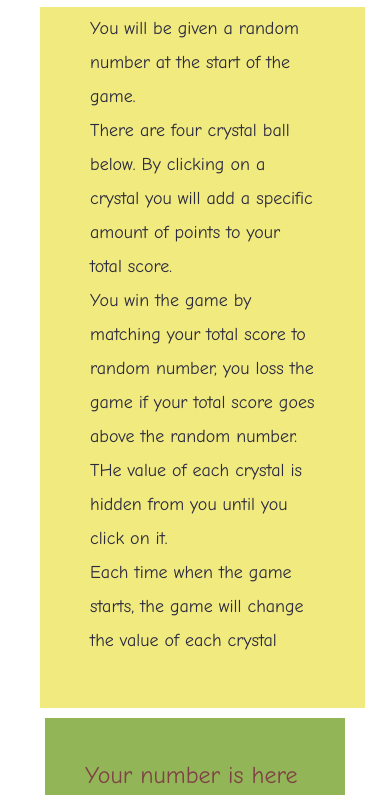
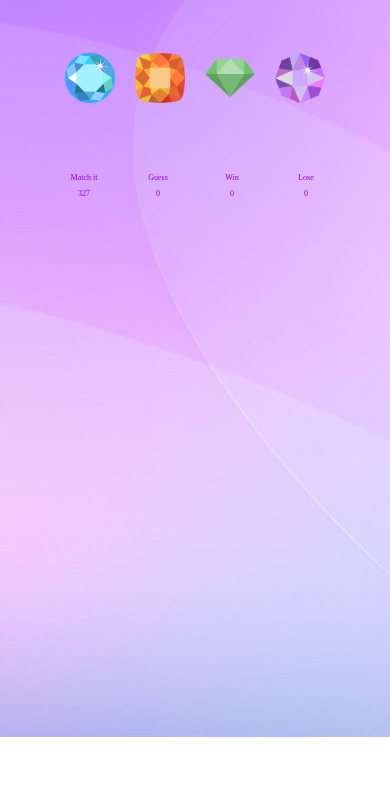
Before and after one commit to wenhaowu27/unit-4-game, a plain HTML site: page index.html in a window 390 px wide. Shown: the part 107-902 px from the top of the page. After the commit the page ends 844 px from the top, so only its background shows below. Drawn offline with nearby package versions, Linux system fonts and the light colour scheme.

Commit message:
Redo javascript and css

```diff
--- /dev/null
+++ b/assets/css/crystal_collection.css
@@ -0,0 +1,72 @@
+body {
+    background: url("../images/crystal-background.jpg");
+    margin: 0 auto;
+    text-align: center;
+}
+
+header {
+    padding-top: 50px;
+    margin: auto;
+    height: 150px;
+    text-align: center;
+    font-size: 3.5em;
+    color: darkslateblue;
+}
+
+
+.crystal_img {
+    height: 125px;
+    width:  125px;
+    margin: 40px 40px;
+}
+
+.crystal_img:hover {
+    cursor: pointer;
+    background: rgba(119, 51, 255 .5);
+}
+
+.card {
+    display: inline-block;
+    height: 125px;
+    width: 125px;
+    background: rgba(0, 0, 0, 0);
+    border: none;
+    margin: 40px 40px;
+    font-size: 1.25em;
+    color: darkviolet;
+}
+
+@media screen and (max-width: 980px) {
+    header{
+        font-size: 2em;
+    }
+    .crystal_img {
+        width:60px;
+        height:60px;
+        margin:15px 15px;
+     }
+    .card {
+        width:60px;
+        height:60px;
+        margin:15px 15px;
+        font-size: 1em;
+     }
+  }
+
+
+@media screen and (max-width: 680px) {
+    header{
+        font-size: 1.5em;
+    }
+    .crystal_img {
+        width:50px;
+        height:50px;
+        margin: 10px 10px;
+     }
+     .card {
+        width:50px;
+        height:50px;
+        margin: 10px 10px;
+        font-size: .5em;
+     }
+  }
--- /dev/null
+++ b/assets/javascript/crystalController.js
@@ -0,0 +1,118 @@
+$( document ).ready(function() {
+
+  crystal_image = [
+    "./assets/images/blue_gem.png",
+    "./assets/images/orange_gem2.png",
+    "./assets/images/green_gem2.png",
+    "./assets/images/purple_gem.png"
+  ]
+
+  var myNum = 0;
+  var clickNum = [1,2,3,4,5]
+
+  var winCount = 0;
+  var loseCount = 0;
+  var targetNum = 0;
+  var numberOptions = [];
+  var numClick=[];
+  // var imageCrystal = ""
+
+  // Function to value reset
+  function numReset(){
+    targetNum = 0;
+    myNum = 0;
+    crystalValue = 0;
+    $('#number-to-guess').text(myNum);
+    $('#num_u_clicked').text(crystalValue);
+      for (var i = 0; i < crystal_image.length; i++) {
+          numClick[i] = clickNum[Math.floor(Math.random()*clickNum.length)];
+          numberOptions[i] = Math.floor(Math.random()*10*numClick[i]+1);
+          targetNum += numClick[i]*numberOptions[i];
+          $("#target_number").text(targetNum);
+
+
+      }
+      console.log(numberOptions);
+    }
+  // Function to image reset
+  function imgReset(){
+      for (var i = 0; i < crystal_image.length; i++) {
+
+          // For each iteration, we will create an imageCrystal
+          var imageCrystal = $("<img>");
+
+          // First each crystal will be given the class ".crystal-image".
+          // This will allow the CSS to take effect.
+          imageCrystal.addClass("crystal_img");
+          imageCrystal.addClass("card");
+
+          // Each imageCrystal will be given a src link to the crystal image
+          imageCrystal.prop("src",crystal_image[i]);
+
+          // Each imageCrystal will be given a data attribute called data-crystalValue.
+          // This data attribute will be set equal to the array value.
+          imageCrystal.attr("data-crystalvalue", numberOptions[i]);
+
+          // Lastly, each crystal image (with all it classes and attributes) will get added to the page.
+          $("#crystals").append(imageCrystal);
+      }
+    }
+        // numReset();
+        // imgReset();
+        gameReset();
+
+        function selectorReset(){
+          $('#number-to-guess').text('0');
+          $("#target_number").text('0');
+          $("#crystals").empty();
+        }
+
+  function gameReset(){
+    selectorReset();
+    numReset();
+    imgReset();
+    }
+
+
+  $("#gamereset").on("click", function(){
+    gameReset();
+  })
+
+  $(document).on("click", ".crystal_img",function() {
+      var crystalValue = ($(this).attr("data-crystalvalue"));
+      crystalValue = parseInt(crystalValue);
+      myNum += crystalValue
+
+      // All of the same game win-lose logic applies. So the rest remains unchanged.
+      $('#number-to-guess').text(myNum)
+      $('#num_u_clicked').text(crystalValue)
+          targetNumcal();
+    });
+
+    // A function to determine win or lose
+    function targetNumcal(){
+      if (myNum === targetNum){
+          console.log('Win');
+          winCount = winCount + 1;
+          $("#win_count").text(winCount);
+          $("#scoreboard").text("You Won!!");
+          gameReset();
+          // numReset();
+          // imgReset();
+        }
+        else if (myNum > targetNum){
+          console.log('Lose');
+          loseCount = loseCount +1;
+          $("#lose_count").text(loseCount);
+          $("#scoreboard").text("You loss!!");
+          gameReset();
+          // numReset();
+          // imgReset();
+        }
+      // else {
+      //   // $("#scoreBoard").text(myNum);
+      //   // $("#totalScore").text(targetNum);
+      //   }
+      }
+//End of Document.ready
+});
--- a/assets/javascript/game.js
+++ b/assets/javascript/game.js
@@ -2,16 +2,8 @@
 var blueArray = [10,15,20];
 var greenArray = [25,30];
 var myNum = 0;
-var clickNum = [1,2,3,4]
-// var redClick = clickNum[Math.floor(Math.random()*clickNum.length)];
-// var blueClick = clickNum[Math.floor(Math.random()*clickNum.length)];
-// var greenClick = clickNum[Math.floor(Math.random()*clickNum.length)];
-// var yellowClick = clickNum[Math.floor(Math.random()*clickNum.length)];
-// var redGemNum = Math.floor((Math.random()*10)+1);
-// var blueGemNum = blueArray[Math.floor(Math.random()*blueArray.length)];
-// var greenGemNum = greenArray[Math.floor(Math.random()*greenArray.length)];
-// var yellowGemNum = Math.floor((Math.random()*10)*15);
-// var targetNum = redGemNum*redClick + blueGemNum*blueClick + greenGemNum*greenClick + yellowGemNum*yellowClick;
+var clickNum = [1,2,3,4,5]
+
 var winCount = 0;
 var lossCount = 0;
 
@@ -25,20 +17,20 @@ yellowClick = clickNum[Math.floor(Math.random()*clickNum.length)];
 redGemNum = Math.floor(Math.random()*10+1);
 blueGemNum = Math.floor(Math.random()*20+5);
 greenGemNum = greenArray[Math.floor(Math.random()*greenArray.length)];
-yellowGemNum = (Math.floor(Math.random()*20+5)*5);
+yellowGemNum = (Math.floor(Math.random()*20+5)*5+1);
 targetNum = redGemNum*redClick + blueGemNum*blueClick + greenGemNum*greenClick + yellowGemNum*yellowClick;
 }
 numReset();
 
-console.log(redGemNum);
-console.log(redClick);
-console.log(blueGemNum);
-console.log(blueClick);
-console.log(greenGemNum);
-console.log(greenClick);
-console.log(yellowGemNum);
-console.log(yellowClick);
-console.log(targetNum);
+// console.log(redGemNum);
+// console.log(redClick);
+// console.log(blueGemNum);
+// console.log(blueClick);
+// console.log(greenGemNum);
+// console.log(greenClick);
+// console.log(yellowGemNum);
+// console.log(yellowClick);
+// console.log(targetNum);
 
 //Gem click function
 
@@ -67,23 +59,23 @@ $("#totalScore").html(targetNum);
     $("#scoreBoard").html(myNum);
 
     targetNumcal();
-    // console.log(targetNum);
-    // console.log(myNum);
+    console.log(targetNum);
+    console.log("my number"+myNum);
   });
 
   $("#gameReset").on("click", function() {
     numReset();
   $("#scoreBoard").html("Your number is here");
   $("#totalScore").html(targetNum);
-  console.log(redGemNum);
-  console.log(redClick);
-  console.log(blueGemNum);
-  console.log(blueClick);
-  console.log(greenGemNum);
-  console.log(greenClick);
-  console.log(yellowGemNum);
-  console.log(yellowClick);
-  console.log(targetNum);
+  // console.log(redGemNum);
+  // console.log(redClick);
+  // console.log(blueGemNum);
+  // console.log(blueClick);
+  // console.log(greenGemNum);
+  // console.log(greenClick);
+  // console.log(yellowGemNum);
+  // console.log(yellowClick);
+  // console.log(targetNum);
 
   });
 
@@ -93,7 +85,7 @@ function targetNumcal(){
 if (myNum === targetNum){
 
     winCount = winCount + 1;
-    $("#winScore").html("<h4>Win Count:</43>" + winCount);
+    $("#winScore").html("<h4>Win Count:</h4>" + winCount);
     $("#scoreBoard").html("Congrat! You Won!!");
     numReset();
   }
--- a/index.html
+++ b/index.html
@@ -6,77 +6,40 @@
     <meta http-equiv="X-UA-Compatible" content="ie=edge">
     <link rel="stylesheet" href="https://stackpath.bootstrapcdn.com/bootstrap/4.3.1/css/bootstrap.min.css" integrity="sha384-ggOyR0iXCbMQv3Xipma34MD+dH/1fQ784/j6cY/iJTQUOhcWr7x9JvoRxT2MZw1T" crossorigin="anonymous">
     <link rel="stylesheet" type="text/css" href="assets/css/reset.css">
-    <link rel="stylesheet" type="text/css" href="assets/css/style.css">
+    <link rel="stylesheet" type="text/css" href="assets/css/crystal_collection.css">
+    <title>Crystal Collection</title>
+</head>
+<body>
+
+   <header>Crystal Collection</header>
+<div class="row">
+    <div class="container">
+        <div id="crystals"></div>
+    </div>
+</div>
+<br>
+<br>
+<br>
+<div class="card">
+    <div class="column">Match it</div><br>
+    <div class="column" id="target_number"><h1>0</h1></div>
+</div>
+<div class="card">
+    <div class="column">Guess</div><br>
+    <div class="column" id="number-to-guess"><h1>0</h1></div>
+</div>
+<div class="card">
+    <div class="column">Win</div><br>
+    <div class="column" id="win_count"><h10>0</h1></div>
+</div>
+<div class="card">
+    <div class="column">Lose</div><br>
+    <div class="column" id="lose_count"><h1>0</h1></div>
+</div>
 
 
-    <title>Crystal Collector Game</title>
-</head>
-<body>
-    <!--1st Row-->
-    <div class="row height= 50px">
-        <div class="col-md-4">
-            <h1 id = header>Crystall Collector</h1>
-        </div>
-        <div class="col-md-8"></div>
-    </div>
+<script type="text/javascript" src="https://cdnjs.cloudflare.com/ajax/libs/jquery/3.2.1/jquery.min.js"></script>
 
-    <!--2nd Row-->
-    <div class="row">
-        <div id="game_rule" class="col-md-7" style="margin-left:15px;">
-            <p>You will be given a random number at the start of the game.</p>
-            <p>There are four crystal ball below. By clicking on a crystal you will add a specific amount of points to your total score.</p>
-            <p>You win the game by matching your total score to random number, you loss the game if your total score goes above the random number.</p>
-            <p>THe value of each crystal is hidden from you until you click on it.</p>
-            <p>Each time when the game starts, the game will change the value of each crystal</p>
-        </div>
-        <div class="col-md-5"></div>
-    </div>
-
-    <!--3rd Row-->
-    <div class="row">
-        <div id="scoreBoard" class="col-md-4">
-                <h3>Your number is here</h3>
-            <span id="scoreText"></span>
-        </div>
-        <div class="col-md-2" style="padding-left:0">
-            <div id="winScore" class="row">
-                <h4 id="scoreText">Win Count:</h4>
-            </div>
-            <div id="lossScore" class="row">
-                    <h4 id="scoreText">Lost Count:</h4>
-            </div>
-        </div>
-        <div class="col-md-5"></div>
-    </div>
-
-    <!--4th Row-->
-    <div class="row">
-        <div class="col-md-10">
-            <img src="assets/images/image1.png" class="crystal_img" id="redGem">
-            <img src="assets/images/image2.png" class="crystal_img" id="blueGem">
-            <img src="assets/images/image3.png" class="crystal_img" id="greenGem">
-            <img src="assets/images/image4.png" class="crystal_img" id="yellowGem">
-            <img src="assets/images/reset-button.jpg" class="reset_img" id="gameReset">
-        </div>
-        <div class="col-md-2"></div>
-    </div>
-
-    <!--5th Row-->
-    <div class="row">
-        <div class="col-md-4" style="background:#45B8AC; margin-left:15px; padding-left:15px"><h4>Your target number is</h4></div>
-        <div class="col-md-8"></div>
-    </div>
-
-    <!--6th Row-->
-    <div class="row">
-        <div class="col-md-4">
-            <p id="totalScore">0</p>
-        </div>
-        <div class="col-md-8"></div>
-    </div>
-
-    <script type="text/javascript" src="https://cdnjs.cloudflare.com/ajax/libs/jquery/3.2.1/jquery.min.js"></script>
-
-    <script src="assets/javascript/game.js"></script>
+<script src="assets/javascript/crystalController.js"></script>
 </body>
 </html>
```
Also changed, not shown: assets/archived/index_old.html (added, +82 -0 lines), assets/images/Banner.png (added), assets/images/CrystallCollectionGuessingGame.jpg (added), assets/images/blue_gem.png (added), assets/images/crystal-background.jpg (added), assets/images/green_gem2.png (added), assets/images/orange_gem.png (added), assets/images/orange_gem1.png (added), assets/images/orange_gem2.png (added), assets/images/purple_gem.png (added), assets/images/red_gem.jpg (added), assets/images/yellow_gem.jpg (added), 1 other file.
